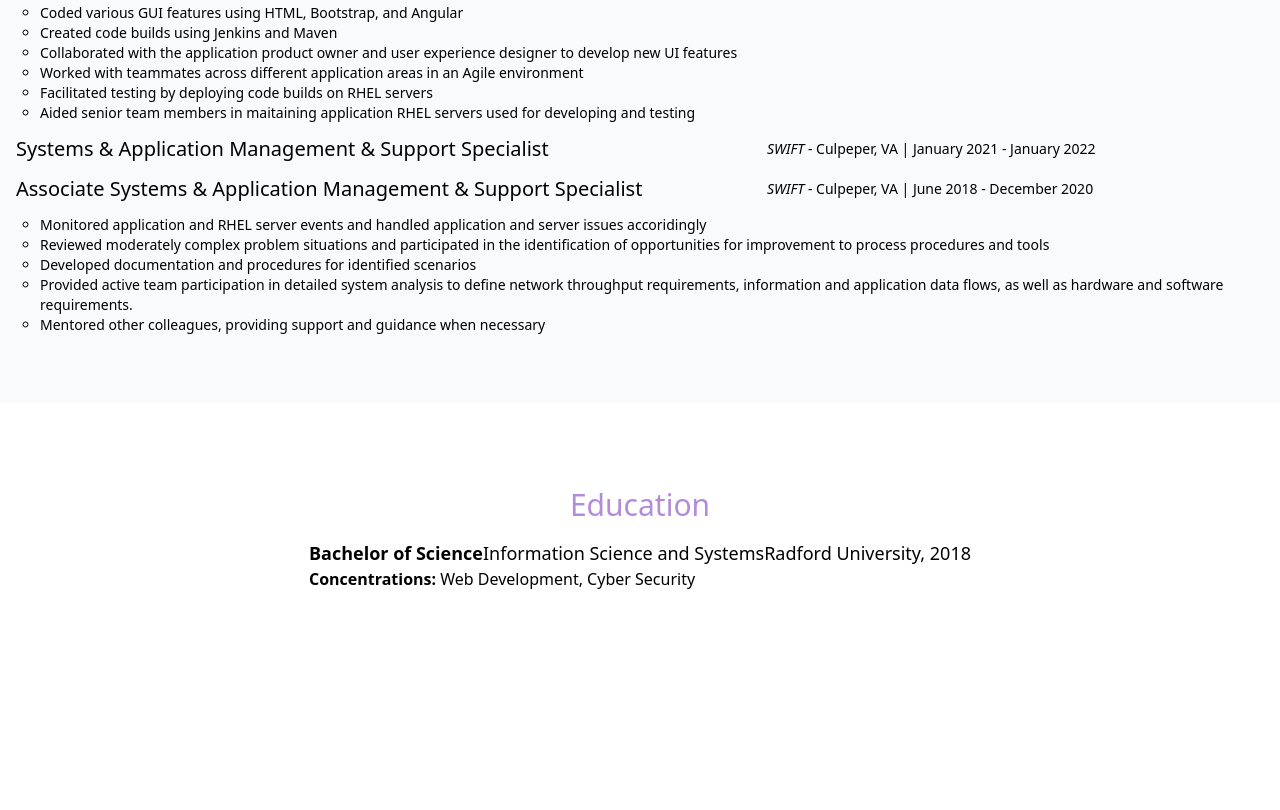
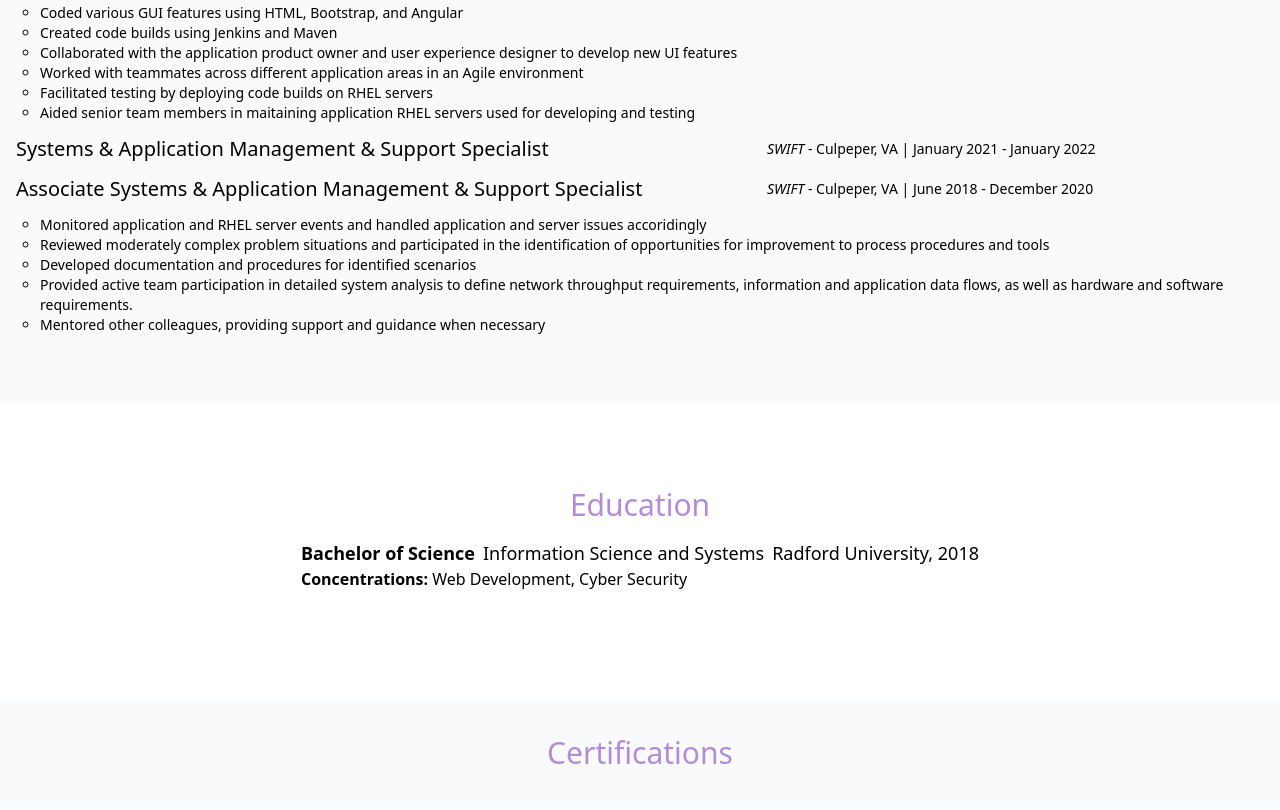
Before and after one commit to Cassidy-Sowards/personal-site, a website: page index.html in a window 1280 px wide. Shown: the part 1232-2042 px from the top of the page. Drawn offline with Linux system fonts and the light colour scheme; a script that the page names is missing.

Commit message:
Added new section, modified tailwindcss classes

```diff
--- a/index.html
+++ b/index.html
@@ -169,21 +169,29 @@
         </div>
       </div>
 
-      <div class="py-5 flex md:h-[45vh] lg:h-[70vh] w-full my-12 justify-center mx-4 md:mx-0">
+      <div class="py-5 flex md:h-[25vh] w-full my-12 justify-center mx-4 md:mx-0">
         <div class="flex flex-col max-h-full">
           <h1 class="text-grayPurple self-center text-2xl md:text-3xl my-4">Education</h1>
           <div class="flex flex-col md:flex-row">
-            <h3 class="text-lg"><b>Bachelor of Science </b></h3>
-            <h3 class="text-lg"> Information Science and Systems</h3>
+            <h3 class="text-lg md:pr-2"><b>Bachelor of Science</b></h3>
+            <h3 class="text-lg md:pr-2"> Information Science and Systems</h3>
             <h3 class="text-lg"> Radford University, 2018</h3>
           </div>
-          <div class="flex felx-col md:flex-row">
+          <div class="flex felx-col md:flex-row max-w-full">
             <h4 class="text-md"><b>Concentrations:</b> Web Development, Cyber Security</h4>
           </div>
         </div>
+      </div>
 
+      <div class="bg-gray-50 py-5 flex max-h-full w-full my-12 justify-center mx-4 md:mx-0">
+      <div class="flex flex-col max-h-full">
+        <h1 class="text-grayPurple self-center text-2xl md:text-3xl my-4">Certifications</h1>
+        <div class="flex flex-col md:flex-row">
+          <div class="self-center" data-iframe-width="150" data-iframe-height="270" data-share-badge-id="08c5d484-49a9-4196-93f7-9afcf34e6117" data-share-badge-host="https://www.credly.com"></div><script type="text/javascript" async src="//cdn.credly.com/assets/utilities/embed.js"></script>
+        </div>
+      </div>
+    </div>
 
-      </div>
 
 
   </body>
```
Also changed, not shown: css/main.css.
